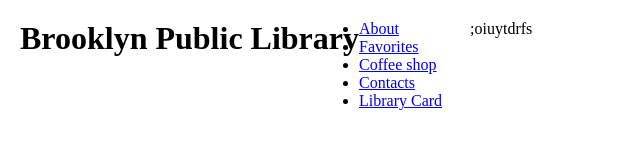
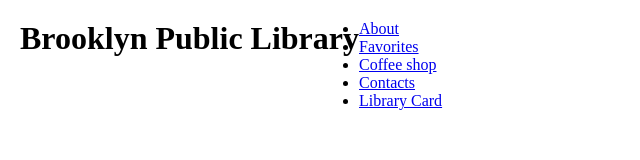
Before and after one commit to akukushkina/rsschool-cv, a plain HTML site: page library/index.html in a window 1280 px wide. Shown: the full height of the page, 0-640 px from the left. Drawn offline with Linux system fonts and the light colour scheme.

```diff
--- a/library/index.html
+++ b/library/index.html
@@ -27,7 +27,7 @@
                 </svg>
             </a>
 
-            <p>;oiuytdrfs</p>
+
 
     </header>
     <main class="main">
```
